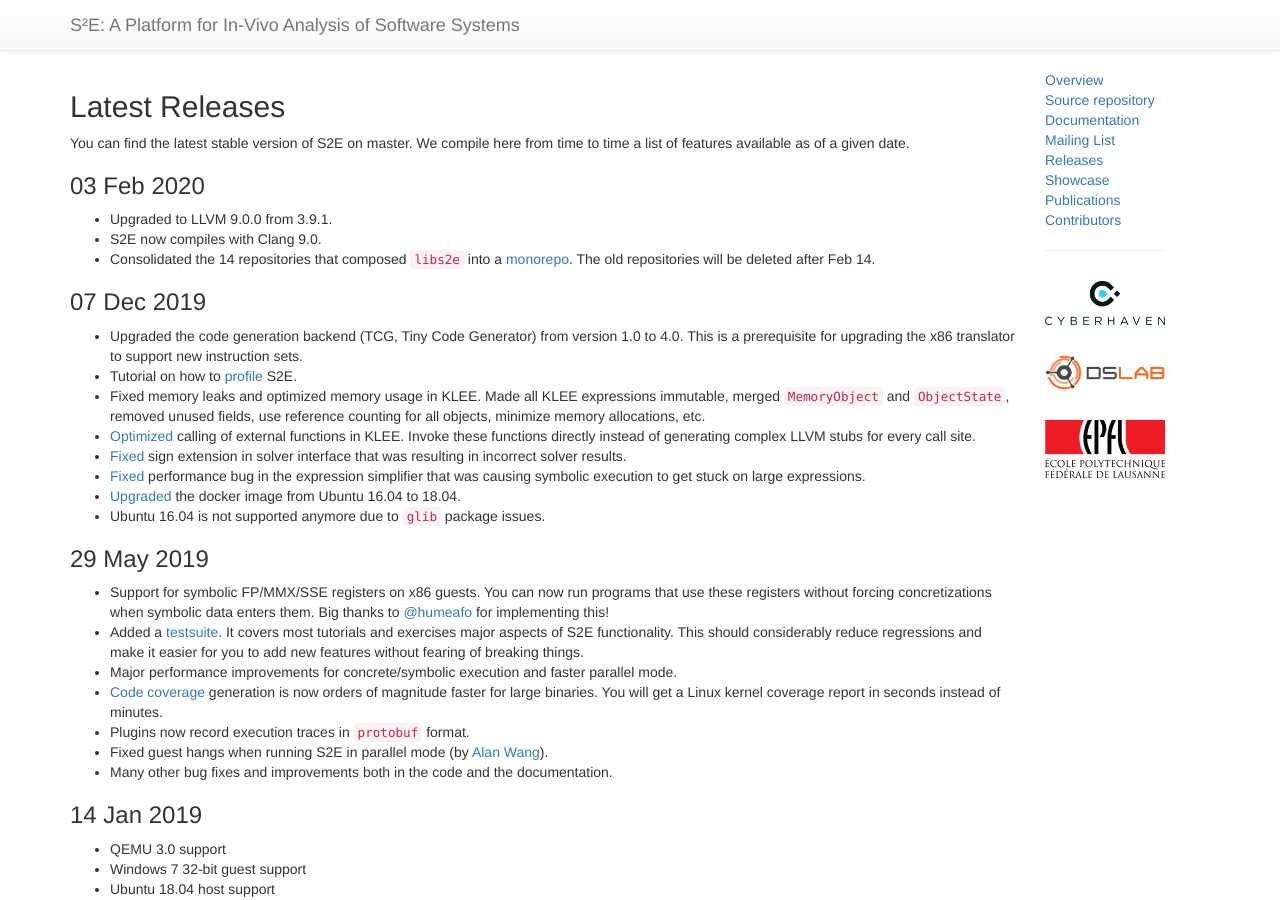
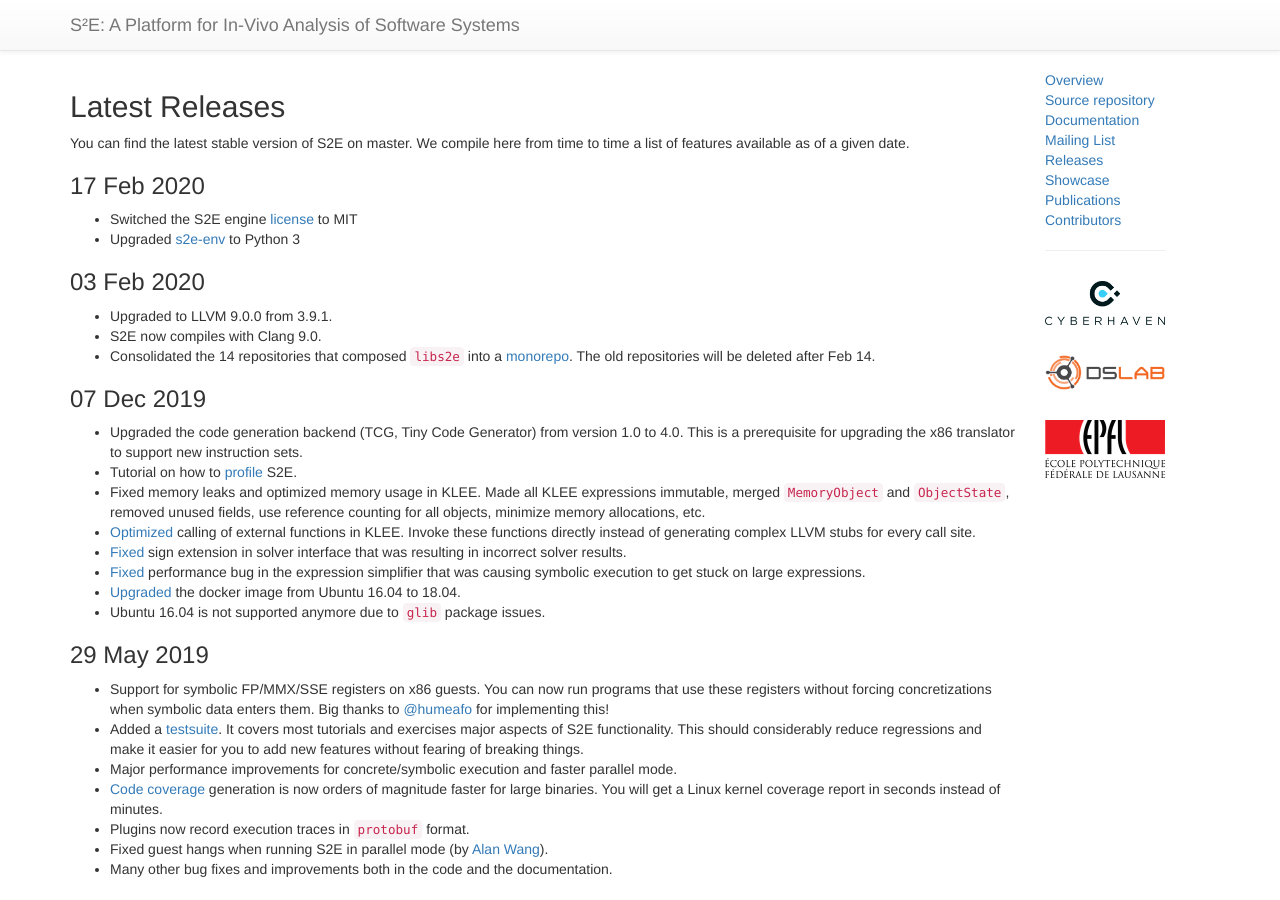
Before and after one commit to S2E2/s2e2.github.io, a Jekyll site: the page built from releases/index.md, in a window 1280 px wide and 900 px high. Built offline with Jekyll 4.4.1, drawn with Linux system fonts in a browser that asks for light colours; nearby versions of some CDN libraries.

Commit message:
releases: mit license + python3
Signed-off-by: Vitaly Chipounov <vitaly@cyberhaven.io>

```diff
--- a/releases/index.md
+++ b/releases/index.md
@@ -7,6 +7,10 @@ title: Releases
 
 You can find the latest stable version of S2E on master. We compile here from time to time a list of features
 available as of a given date.
+
+### 17 Feb 2020
+ * Switched the S2E engine [license](https://github.com/S2E/s2e/blob/master/LICENSE) to MIT
+ * Upgraded [s2e-env](https://github.com/s2e/s2e-env) to Python 3
 
 ### 03 Feb 2020
 
```
